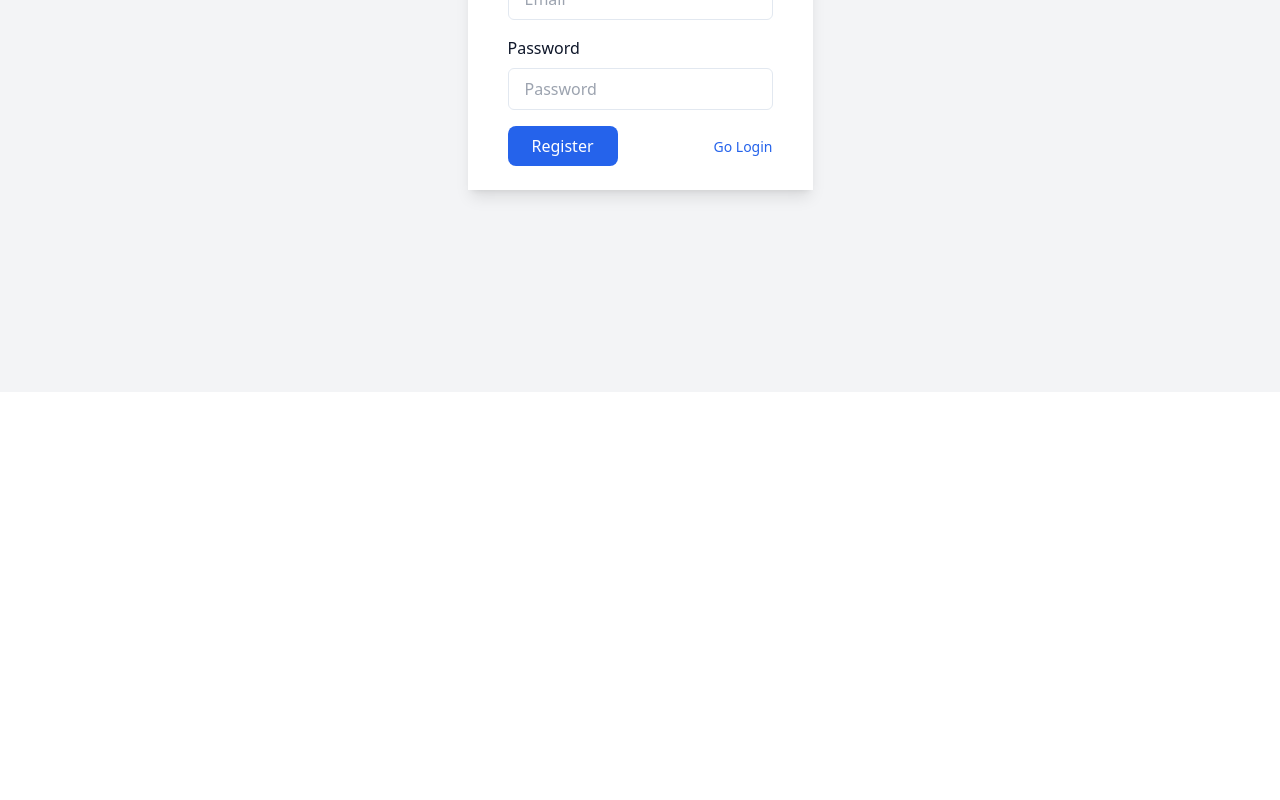
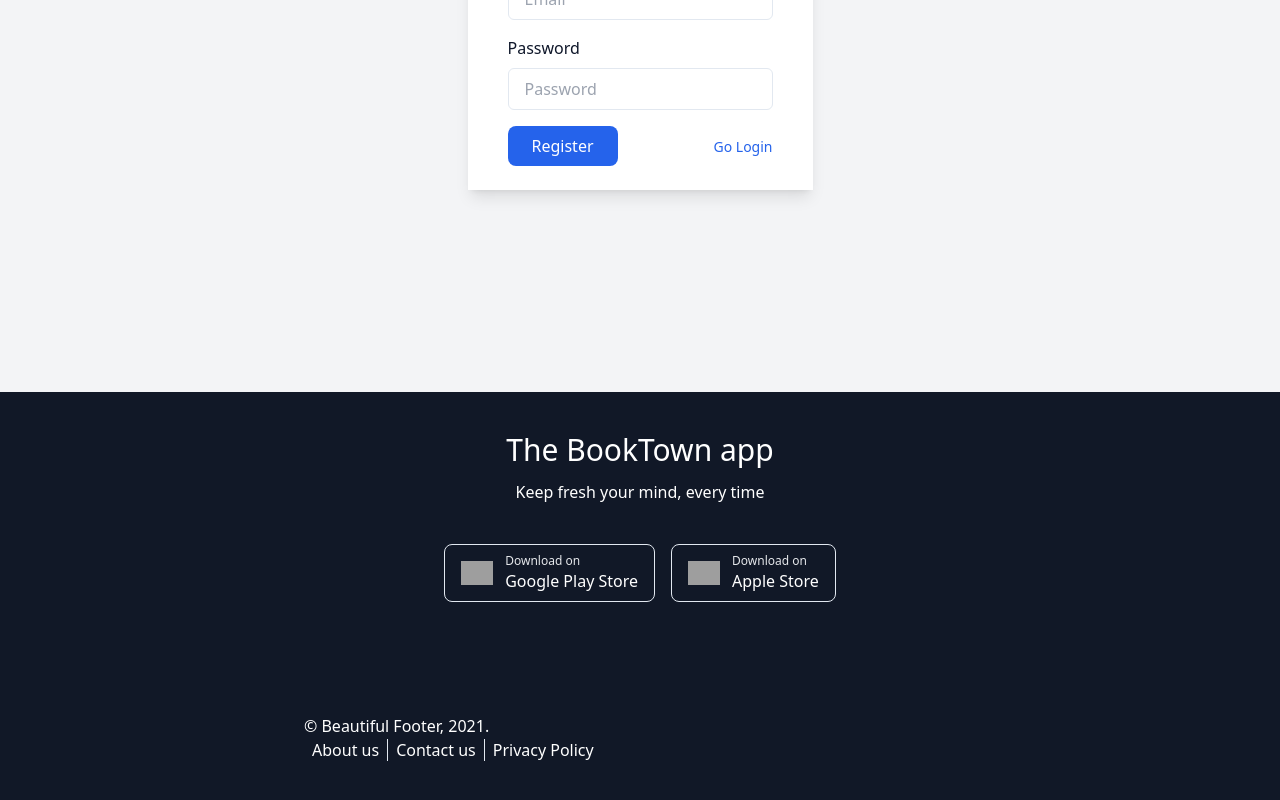
Before and after one commit to hasanulhasan/the-booktown, a React (Vite) app: page /signup in a window 1280 px wide. Shown: the part 472-1272 px from the top of the page. Before the commit the page ends 864 px from the top, so only its background shows below. Built offline with nearby package versions, Linux system fonts and the light colour scheme; no server answers; grey boxes are pictures that could not be loaded.

Commit message:
loading added and wishlist authenticated

```diff
--- a/src/components/LogInFrom.tsx
+++ b/src/components/LogInFrom.tsx
@@ -22,7 +22,7 @@ export default function LogInFrom() {
     if(user.email && !isLoading){
       navigate('/')
       toast({
-        description: 'Login Successful',
+        title: 'Login Successful',
       });
     }
   },[user.email, isLoading])
--- a/src/components/RegisterForm.tsx
+++ b/src/components/RegisterForm.tsx
@@ -1,21 +1,32 @@
-import { useState } from 'react'
+import { useEffect, useState } from 'react'
 import bookIcon from '../assets/images/bookIcon.jpg'
-import { useAppDispatch } from '../redux/hooks';
+import { useAppDispatch, useAppSelector } from '../redux/hooks';
 import { createUser } from '../redux/features/userSlice';
 import { toast } from './ui/use-toast';
-import { Link } from 'react-router-dom';
+import { Link, useNavigate } from 'react-router-dom';
+import { Toast } from './ui/toast';
 
 export default function RegisterForm() {
   const dispatch = useAppDispatch();
+  const {user, isLoading} = useAppSelector(state=> state.user)
+  const navigate = useNavigate();
 
   const [email, setEmail] = useState();
   const [password, setPassword] = useState();
 
   const handleSubmit = (e)=> {
     e.preventDefault();
-    console.log(email, password)
     dispatch(createUser({email, password}))
   }
+
+  useEffect(()=> {
+    if(user.email && !isLoading){
+      navigate('/')
+      Toast({
+        title: 'Registration Successful',
+      });
+    }
+  },[user.email, isLoading])
 
   return (
     <>
--- /dev/null
+++ b/src/components/ui/Loading.tsx
@@ -0,0 +1,14 @@
+
+export default function Loading() {
+  return (
+    <div>
+      <div
+        className="inline-block h-12 w-12 animate-spin rounded-full border-4 border-solid border-current border-r-transparent align-[-0.125em] motion-reduce:animate-[spin_1.5s_linear_infinite]"
+        role="status">
+        <span
+          className="!absolute !-m-px !h-px !w-px !overflow-hidden !whitespace-nowrap !border-0 !p-0 ![clip:rect(0,0,0,0)]"
+          >Loading...</span>
+      </div>
+  </div>
+  )
+}
--- a/src/layouts/Footer.tsx
+++ b/src/layouts/Footer.tsx
@@ -10,7 +10,7 @@ export default function Footer() {
       <div className="flex justify-between">
         <div>
           {/* <img className="h-10" src={logo} alt="Logo" /> */}
-          <h2 className='text-3xl text-secondary font-extrabold'>The booktown</h2>
+          <h2 className='lg:text-3xl text-secondary font-extrabold sm:text-sm'>The booktown</h2>
         </div>
         <div className="flex gap-20">
           <ul className="space-y-2">
--- /dev/null
+++ b/src/layouts/FooterView.tsx
@@ -0,0 +1,39 @@
+
+export default function FooterView() {
+  return (
+    <>
+<div className=" bg-gray-900">
+    <div className="max-w-2xl mx-auto text-white py-10">
+        <div className="text-center">
+            <h3 className="text-3xl mb-3"> The BookTown app </h3>
+            <p> Keep fresh your mind, every time </p>
+            <div className="flex justify-center my-10">
+                <div className="flex items-center border w-auto rounded-lg px-4 py-2 w-52 mx-2">
+                    <img src="https://cdn-icons-png.flaticon.com/512/888/888857.png" className="w-7 md:w-8"/>
+                    <div className="text-left ml-3">
+                        <p className='text-xs text-gray-200'>Download on </p>
+                        <p className="text-sm md:text-base"> Google Play Store </p>
+                    </div>
+                </div>
+                <div className="flex items-center border w-auto rounded-lg px-4 py-2 w-44 mx-2">
+                    <img src="https://cdn-icons-png.flaticon.com/512/888/888841.png" className="w-7 md:w-8"/>
+                    <div className="text-left ml-3">
+                        <p className='text-xs text-gray-200'>Download on </p>
+                        <p className="text-sm md:text-base"> Apple Store </p>
+                    </div>
+                </div>
+            </div>
+        </div>
+        <div className="mt-28 flex flex-col md:flex-row md:justify-between items-center text-sm text-gray-400"/>
+            <p className="order-2 md:order-1 mt-8 md:mt-0"> &copy; Beautiful Footer, 2021. </p>
+            <div className="order-1 md:order-2">
+                <span className="px-2">About us</span>
+                <span className="px-2 border-l">Contact us</span>
+                <span className="px-2 border-l">Privacy Policy</span>
+            </div>
+        </div>
+    </div>
+
+    </>
+  )
+}
--- a/src/layouts/MainLayout.tsx
+++ b/src/layouts/MainLayout.tsx
@@ -1,5 +1,7 @@
 import { Outlet } from 'react-router-dom';
 import Navbar from './Navbar';
+import Footer from './Footer';
+import FooterView from './FooterView';
 
 export default function MainLayout() {
   return (
@@ -8,6 +10,7 @@ export default function MainLayout() {
       <div className="pt-16">
         <Outlet />
       </div>
+      <FooterView/>
     </div>
   );
 }
--- a/src/layouts/Navbar.tsx
+++ b/src/layouts/Navbar.tsx
@@ -9,15 +9,11 @@ import {
   DropdownMenuTrigger,
   DropdownMenuContent,
 } from '../components/ui/dropdown-menu';
-import { HiOutlineSearch } from 'react-icons/hi';
-import Cart from '../components/Cart';
 import { useAppDispatch, useAppSelector } from '../redux/hooks';
 import { auth } from '../lib/firebase';
 import { signOut } from 'firebase/auth';
 import { toast } from '../components/ui/use-toast';
 import { setUser } from '../redux/features/userSlice';
-
-// import logo from '../assets/images/bookLogo2.jpg';
 
 export default function Navbar() {
   const {user} = useAppSelector(state => state.user)
@@ -25,12 +21,10 @@ export default function Navbar() {
   const firstwordAvatar = user.email
 
   const handleLogout = ()=> {
-    console.log('logout done')
-
     signOut(auth).then(() => {
       dispatch(setUser(null))
       toast({
-        description: 'Logout Successful',
+        title: 'Logout Successful',
       });
     })
 
@@ -42,7 +36,7 @@ export default function Navbar() {
         <div className="flex items-center justify-between w-full md:max-w-7xl h-full mx-auto ">
           <div>
             {/* <img className="h-8" src={logo} alt="log" /> */}
-            <h2 className='text-3xl text-primary font-extrabold'>The booktown</h2>
+            <h2 className='lg:text-3xl text-primary font-extrabold sm:text-sm'>The booktown</h2>
           </div>
           <div>
             <ul className="flex items-center">
--- a/src/pages/Edit.tsx
+++ b/src/pages/Edit.tsx
@@ -1,13 +1,14 @@
 import { useParams } from "react-router-dom";
 import EditBook from "./EditBook";
 import { useGetBookQuery } from "../redux/features/apiSlice";
+import Loading from "../components/ui/loading";
 
 export default function Edit() {
   const { id } = useParams();
   const {data: book, isLoading, isError, error} = useGetBookQuery(id);
 
   let content = null;
-  if (isLoading) content = <p className='text-lg text-destructive'>Loading...</p>;
+  if (isLoading) content = <Loading/>
   if (!isLoading && isError) content = <p className='text-lg text-destructive'>There was an error</p>;
   if (!isLoading && !isError && book) { content = <EditBook key={book.id} book={book}/> }
 
--- a/src/pages/Products.tsx
+++ b/src/pages/Products.tsx
@@ -5,6 +5,7 @@ import { useAppDispatch, useAppSelector } from '../redux/hooks';
 import { dateSort, priceSort, searchParam, sortType} from '../redux/features/filterSlice';
 import { Button } from '../components/ui/button';
 import { Link } from 'react-router-dom';
+import Loading from '../components/ui/loading';
 
 export default function Products() {
   const {data: books, isLoading,isError, error} = useGetBooksQuery(undefined);
@@ -12,7 +13,7 @@ export default function Products() {
   const dispatch = useAppDispatch();
 
   let content = null;
-  if (isLoading) content = <p className='text-lg text-destructive'>Loading...</p>;
+  if (isLoading) content = <Loading/>
   if (!isLoading && isError) content = <p className='text-lg text-destructive'>There was an error</p>;
   if (!isLoading && !isError && books?.length === 0) content = <p className='text-lg text-destructive'>There is no Book</p>;
   if (!isLoading && !isError && books?.length > 0) {
--- a/src/pages/Wishlist.tsx
+++ b/src/pages/Wishlist.tsx
@@ -1,15 +1,19 @@
 import WishedCart from "../components/WishedCart";
 import { useGetWishedBooksQuery } from "../redux/features/wishListSlice";
+import Loading from "../components/ui/loading";
+import { useAppSelector } from "../redux/hooks";
 
 export const Wishlist = () => {
   const {data: wishedBooks, isLoading, isError, error} = useGetWishedBooksQuery(null);
+  const {user} = useAppSelector(state=> state.user)
 
   let content = null;
-  if (isLoading) content = <p className='text-lg text-destructive'>Loading...</p>;
+  if (isLoading) content = <Loading/>
   if (!isLoading && isError) content = <p className='text-lg text-destructive'>There was an error</p>;
   if (!isLoading && !isError && wishedBooks?.length === 0) content = <p className='text-lg text-destructive'>There is no Book</p>;
   if (!isLoading && !isError && wishedBooks?.length > 0) {
-    content = wishedBooks.map(book => <WishedCart key={book.id} book={book} />)}
+    content = wishedBooks.filter(book=> book.userEmail === user?.email)
+    .map(book => <WishedCart key={book.id} book={book} />)}
 
   return (
     <>
```
Also changed, not shown: src/pages/Home.tsx (+27 -5 lines).
